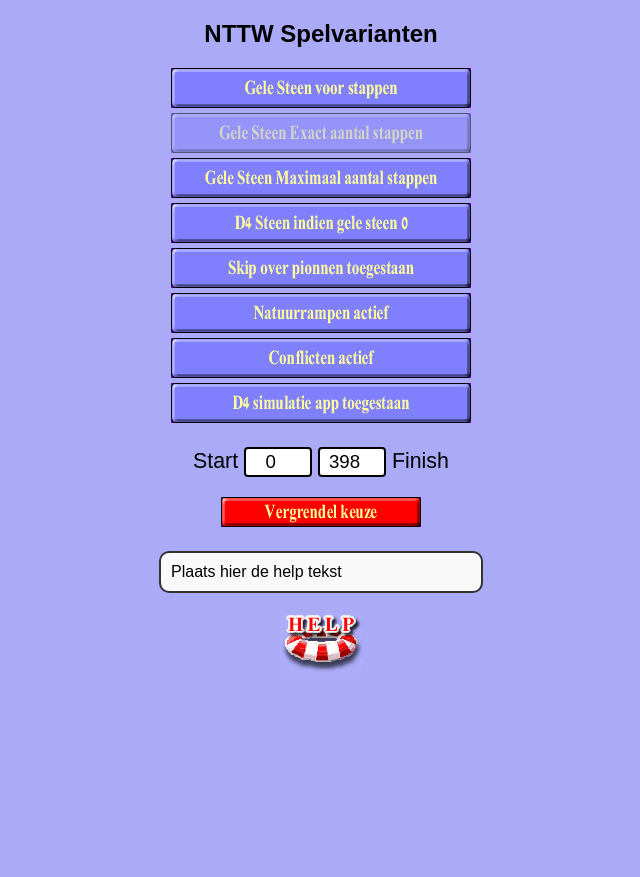
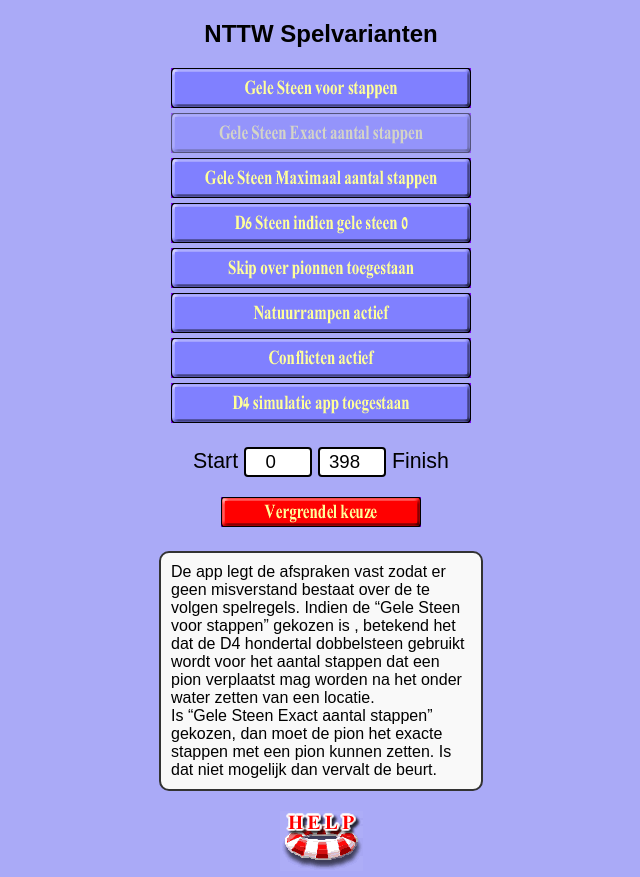
Before and after one commit to BG-NTTW-2025/varianten_app, a plain HTML site: page index.html in a window 1280 px wide. Both pictures are taken after a click on the picture 640 px from the left and 576 px from the top of the page. Shown: the whole page, without its empty margins (319-959 px from the left). Before the commit the page ends 800 px from the top, so only its background shows below. Drawn offline with Linux system fonts and the light colour scheme.

Commit message:
Add files via upload

```diff
--- a/index.html
+++ b/index.html
@@ -89,7 +89,7 @@ body.locked {
   <div class="option" data-id="gele_steen_uit"><img src="gele_steen_uit.png" alt="Gele steen uit"></div>
   <div class="option" data-id="gele_steen_exact"><img src="gele_steen_exact.png" alt="Gele steen exact"></div>
   <div class="option" data-id="gele_steen_maximaal"><img src="gele_steen_maximaal.png" alt="Gele steen maximaal"></div>
-  <div class="option" data-id="d4_steen_alternatief"><img src="d4_steen_alternatief.png" alt="d4_steen_alternatief"></div>
+  <div class="option" data-id="d6_steen_alternatief"><img src="d6_steen_alternatief.png" alt="d6_steen_alternatief"></div>
 
   <!-- Overige opties -->
   <div class="option" data-id="skip_over"><img src="skip_over.png" alt="skip_over"></div>
@@ -110,7 +110,11 @@ body.locked {
   <!-- <p>Klik om instellingen te locken/ontgrendelen</p> -->
   <p id="lockTime"></p> <!-- hier verschijnt de lock-tijd -->
 </div>
-<div id="helpText">Plaats hier de help tekst</div>
+<div id="helpText">De app legt de afspraken vast zodat er geen misverstand bestaat over de te volgen spelregels.
+Indien de “Gele Steen voor stappen” gekozen is , betekend het dat de D4 hondertal dobbelsteen gebruikt wordt voor het aantal stappen dat een pion verplaatst mag worden na het onder water zetten van een locatie.<br>
+Is “Gele Steen Exact aantal stappen” gekozen, dan moet de pion het exacte stappen met een pion kunnen zetten. Is dat niet mogelijk dan vervalt de beurt.
+
+</div>
 <img id="helpButton" src="help.png" alt="Help" onclick="toggleHelp()">
 
 <script>
```
Also changed, not shown: d6_steen_alternatief.png (added).
